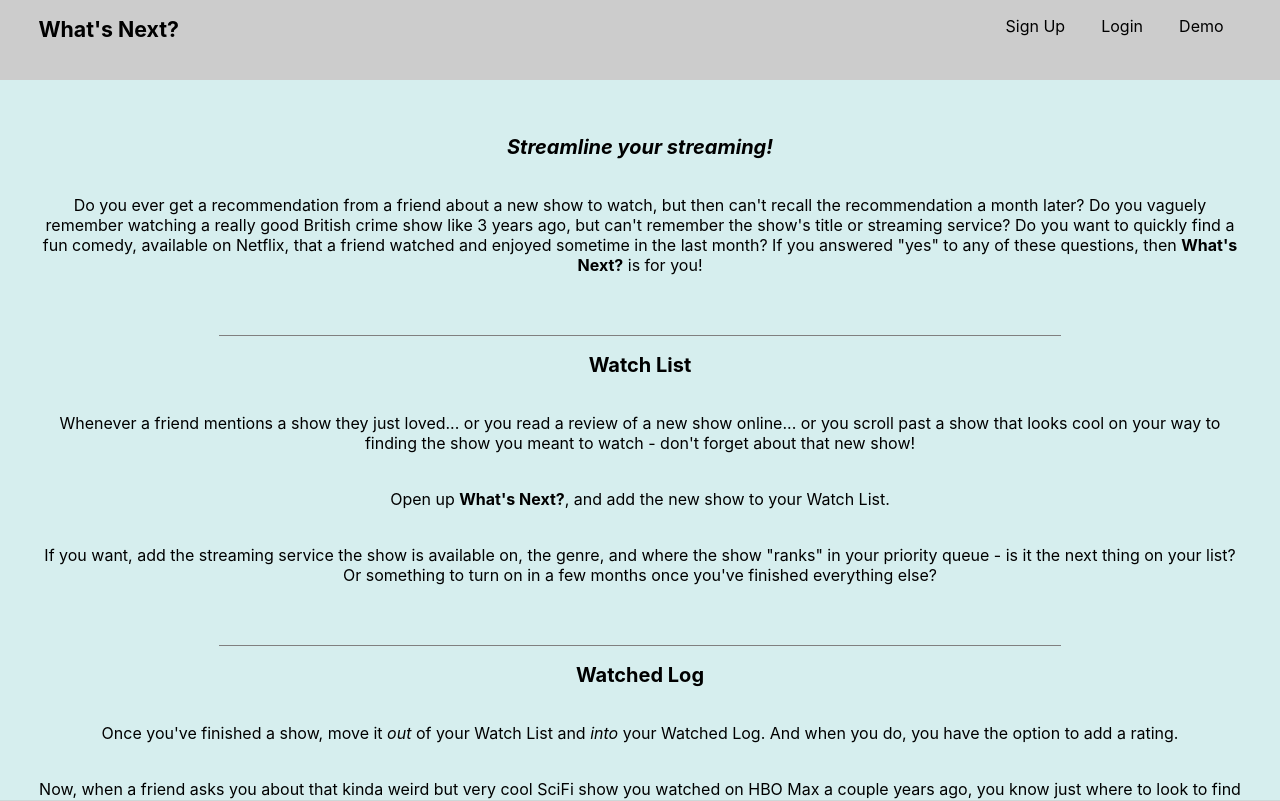
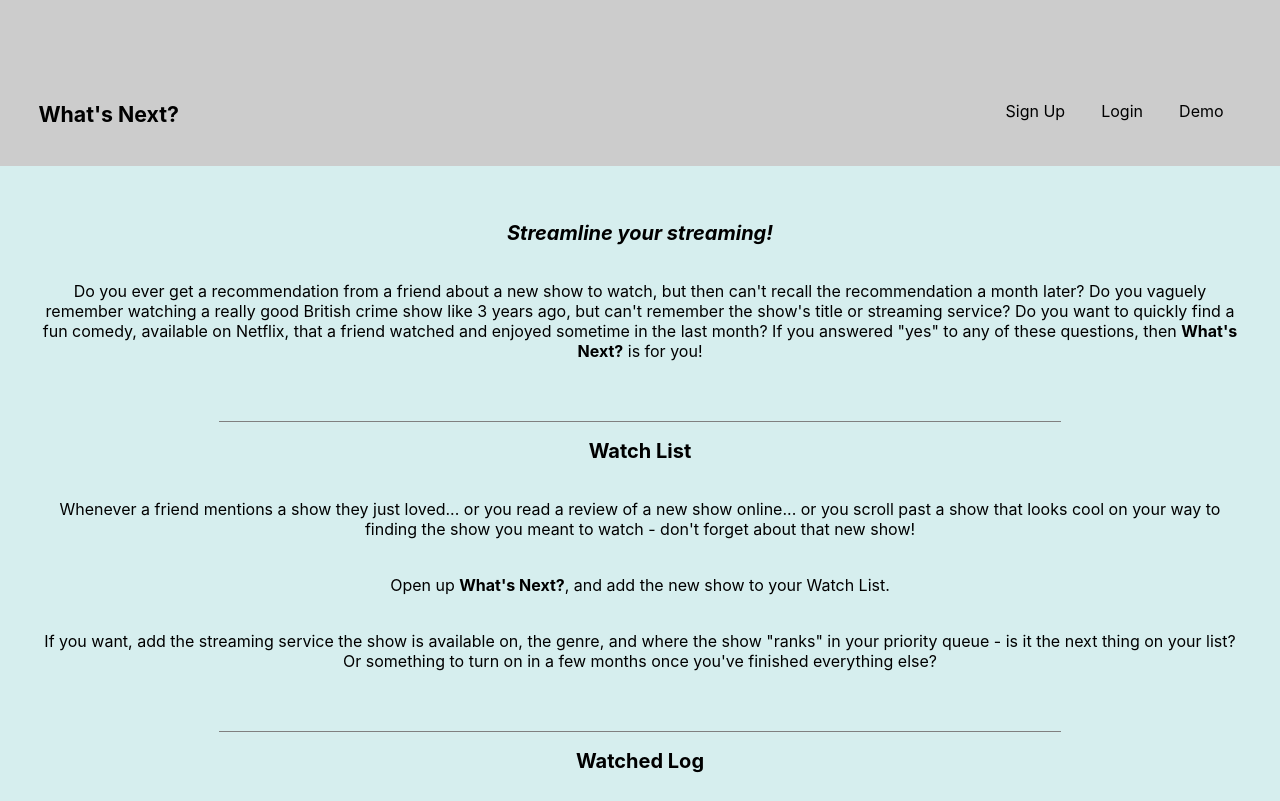
Before and after one commit to sam1cutler/WhatsNext, a React (Create React App) app: page / in a window 1280 px wide. Shown: the top 801 px of the page. Built offline with nearby package versions, Linux system fonts and the light colour scheme.

Commit message:
Testing webkit-fill-available

```diff
--- a/src/App.css
+++ b/src/App.css
@@ -10,7 +10,7 @@
   flex-direction: column;
   align-items: center;
   */
-  height: 100vh;
+  height: 100%;
   display: grid;
   grid-template-rows: 10% 1fr;
 
--- a/src/index.css
+++ b/src/index.css
@@ -9,7 +9,8 @@ body {
   padding: 0;
   -webkit-font-smoothing: antialiased;
   -moz-osx-font-smoothing: grayscale;
-  height: 100%;
+  min-height: -webkit-fill-available;
+  height: 100vh;
   width: 100%;
   background-color: rgb(203, 216, 216);
 }
```
